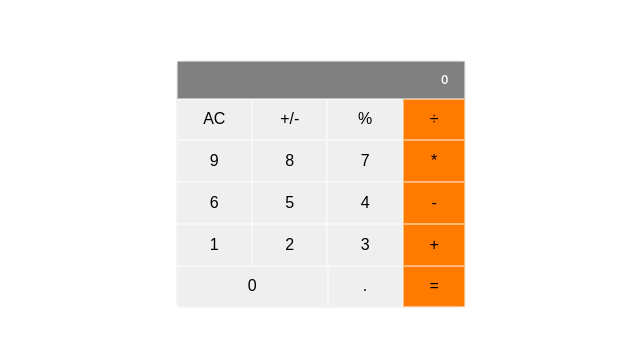
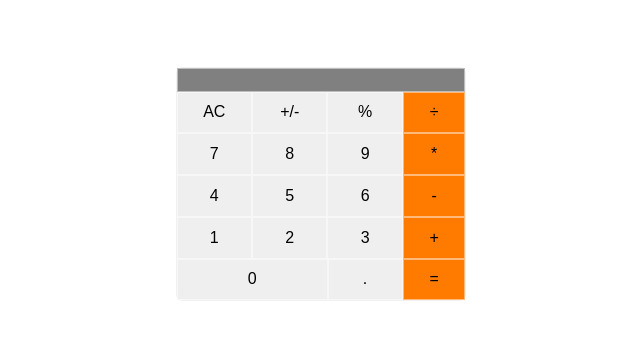
Before and after one commit to summyalena/Math-magician, a React (Create React App) app: page / in a window 1280 px wide. Shown: the part 216-562 px from the top of the page, without its empty margins (319-959 px from the left). Built offline with nearby package versions, Linux system fonts and the light colour scheme.

Commit message:
added events for the math logic

```diff
--- a/src/components/calculator.js
+++ b/src/components/calculator.js
@@ -1,69 +1,62 @@
+/* eslint-disable react/destructuring-assignment */
+
 import React from 'react';
-
+import calculate from '../logic/calculate';
 import './calculator.css';
 
-const numbers = () => {
-  const array = [];
-  for (let i = 9; i >= 7; i -= 1) {
-    array.push(
-      <button type="button" id={i}>{i}</button>,
-    );
-  }
-  return array;
-};
-
-const number2 = () => {
-  const array = [];
-  for (let i = 6; i >= 4; i -= 1) {
-    array.push(
-      <button type="button" id={i}>{i}</button>,
-    );
-  }
-  return array;
-};
-
-const number3 = () => {
-  const array = [];
-  for (let i = 1; i <= 3; i += 1) {
-    array.push(
-      <button type="button" id={i}>{i}</button>,
-    );
-  }
-  return array;
-};
-
-// };
 // eslint-disable-next-line react/prefer-stateless-function
 class Calculator extends React.Component {
+  constructor(props) {
+    super(props);
+    this.state = { total: null, next: null, operation: null };
+    this.handleEvent = this.handleEvent.bind(this);
+  }
+
+  handleEvent(e) {
+    // eslint-disable-next-line react/no-access-state-in-setstate
+    this.setState(calculate(this.state, e.target.textContent));
+  }
+
   render() {
     return (
       <div className="calculator">
         <header className="head">
-          <span>0</span>
+          <span>
+            {this.state.total}
+            {this.state.next}
+            {this.state.operation}
+
+          </span>
         </header>
         <div className="wrap">
           <div className="body">
             <div className="string">
-              <button type="button">AC</button>
-              <button type="button">+/-</button>
-              <button type="button">%</button>
+              <button onClick={this.handleEvent} type="button">AC</button>
+              <button onClick={this.HandleEvent} type="button">+/-</button>
+              <button onClick={this.HandleEvent} type="button">%</button>
             </div>
             <div className="numbers">
-              {numbers()}
-              {number2()}
-              {number3()}
+              <button onClick={this.handleEvent} type="button">7</button>
+              <button onClick={this.handleEvent} type="button">8</button>
+              <button onClick={this.handleEvent} type="button">9</button>
+              <button onClick={this.handleEvent} type="button">4</button>
+              <button onClick={this.handleEvent} type="button">5</button>
+              <button onClick={this.handleEvent} type="button">6</button>
+              <button onClick={this.handleEvent} type="button">1</button>
+              <button onClick={this.handleEvent} type="button">2</button>
+              <button onClick={this.handleEvent} type="button">3</button>
             </div>
             <div className="last-digits">
-              <button type="button">0</button>
-              <button type="button">.</button>
+              <button onClick={this.handleEvent} type="button">0</button>
+              <button onClick={this.HandleEvent} type="button">.</button>
             </div>
           </div>
           <div className="operators">
-            <button type="button">&#xf7;</button>
-            <button type="button">*</button>
-            <button type="button">-</button>
-            <button type="button">+</button>
-            <button type="button">=</button>
+            <button onClick={this.handleEvent} type="button">&#xf7;</button>
+            <button onClick={this.handleEvent} type="button">*</button>
+            <button onClick={this.handleEvent} type="button">-</button>
+            <button onClick={this.handleEvent} type="button">+</button>
+            <button onClick={this.handleEvent} type="button">=</button>
           </div>
         </div>
       </div>
```
